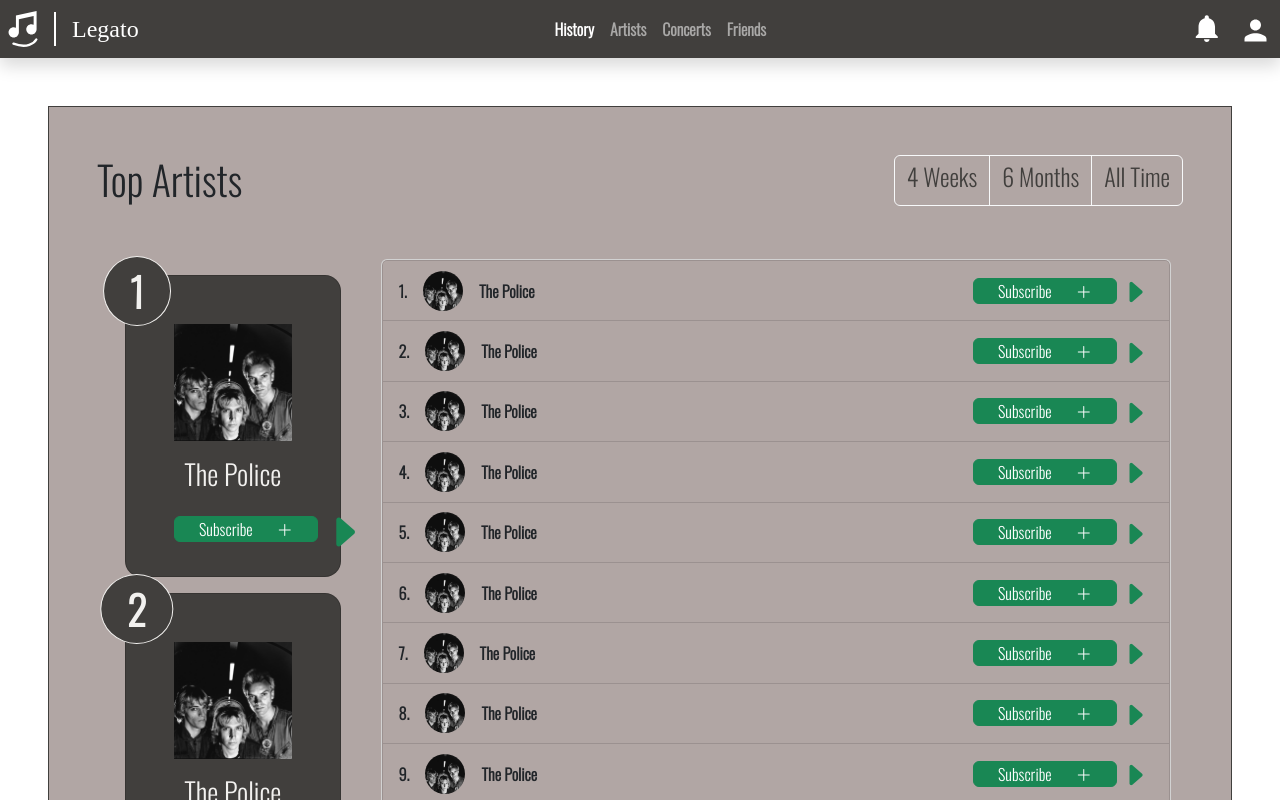
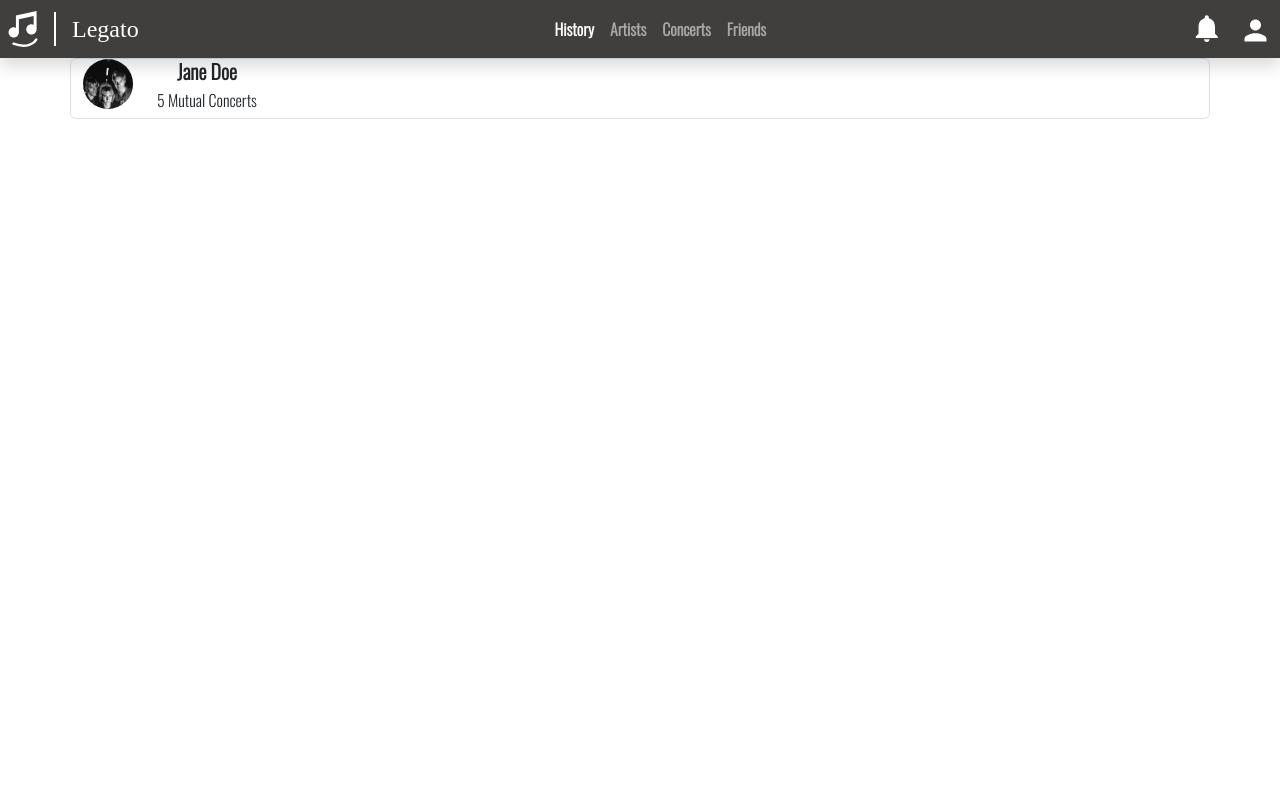
Before and after one commit to SDSC-Cali-Coders/Legato, a React (Create React App) app in the folder frontend/: page / in a window 1280 px wide. Shown: the top 800 px of the page. Built offline with nearby package versions, Linux system fonts and the light colour scheme; a web font is replaced by a local one.

Commit message:
modified:   frontend/src/App.jsx 	new file:   frontend/src/components/listeningHistory/UserCard.jsx

```diff
--- a/frontend/src/App.jsx
+++ b/frontend/src/App.jsx
@@ -1,12 +1,14 @@
 import './App.css';
+import UserCard from './components/listeningHistory/UserCard';
 import Navbar from './components/Navbar';
 import ListeningHistory from './pages/ListeningHistory';
+import icon from './assets/icon.svg';
 
 function App(props) {
   return (
     <>
       {props.isLoggedIn && <Navbar/>}
-      <ListeningHistory/>
+      <UserCard name={"Jane Doe"} mutualNumber={"5"} type={"Concerts"}/>
     </>
   );
 }
--- /dev/null
+++ b/frontend/src/components/listeningHistory/UserCard.jsx
@@ -0,0 +1,20 @@
+import React from 'react';
+import ThePolice from '../../assets/ThePolice.jpg';
+
+const UserCard = (props) => {
+    return (
+        <div className="container Oswald_regular border rounded">
+            <div className="row justify-content-start">
+                <div className="col-auto text-center">
+                    <img src={ThePolice} className="img rounded-circle" alt="..." width="50" />
+                </div>
+                <div className="col-auto text-center">
+                    <h5><b>{props.name}</b></h5>
+                    <h6>{props.mutualNumber} Mutual {props.type}</h6>
+                </div>
+            </div>
+        </div>
+    );
+}
+
+export default UserCard;
```
